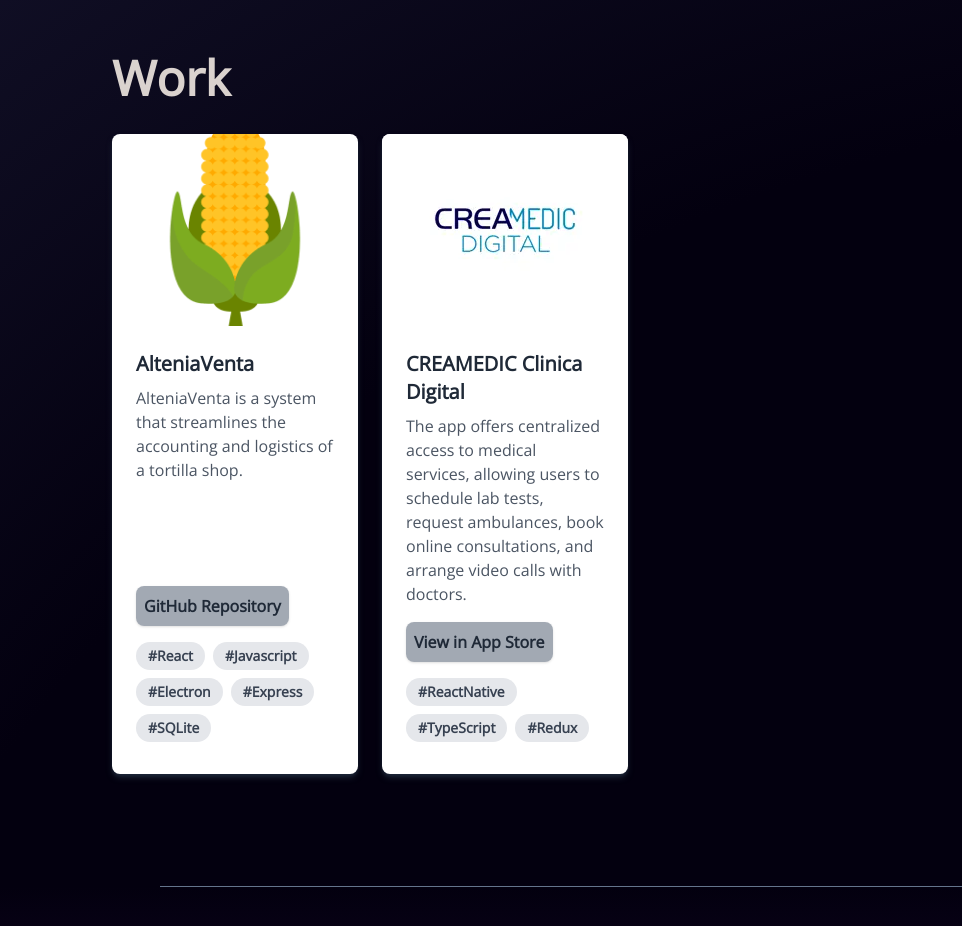
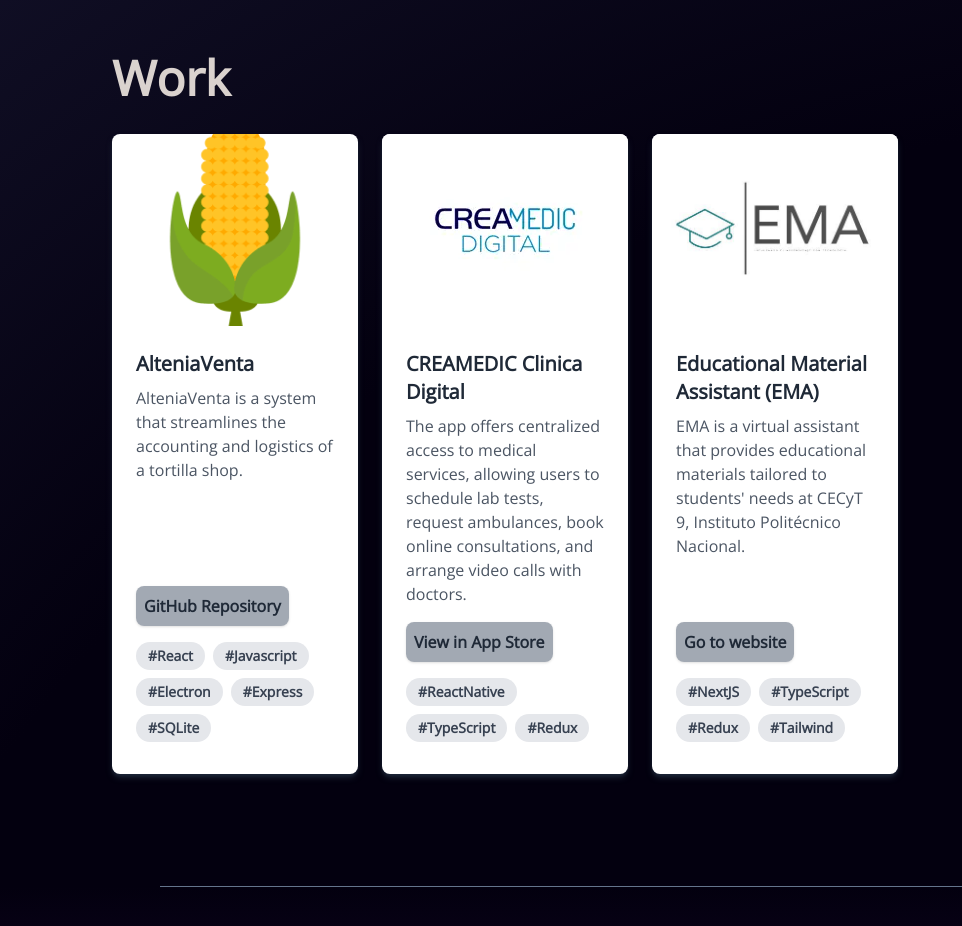
Before and after one commit to AlanJGG/my-portfolio, a React (Vite) app: page / in a window 1280 px wide. Shown: the part 2040-2966 px from the top of the page, without its empty margins (0-962 px from the left). Built offline with nearby package versions, Linux system fonts and the light colour scheme.

Commit message:
Ema project

```diff
--- a/src/views/Projects.jsx
+++ b/src/views/Projects.jsx
@@ -7,7 +7,7 @@
       image: "altenia-logo.png",
       description:
         "AlteniaVenta is a system that streamlines the accounting and logistics of a tortilla shop.",
-      link: {link:"https://github.com/AlanJGG/AlteniaVenta"},
+      link: { link: "https://github.com/AlanJGG/AlteniaVenta" },
       technologies: ["React", "Javascript", "Electron", "Express", "SQLite"],
     },
     {
@@ -15,8 +15,19 @@
       image: "creamedic-app.png",
       description:
         "The app offers centralized access to medical services, allowing users to schedule lab tests, request ambulances, book online consultations, and arrange video calls with doctors.",
-      link: {link: "https://apps.apple.com/us/app/creamedic-cl%C3%ADnica-digital/id1668020867", title: "View in App Store"},
+      link: {
+        link: "https://apps.apple.com/us/app/creamedic-cl%C3%ADnica-digital/id1668020867",
+        title: "View in App Store",
+      },
       technologies: ["ReactNative", "TypeScript", "Redux"],
+    },
+    {
+      title: "Educational Material Assistant (EMA)",
+      image: "ema-logo.jpg",
+      description:
+        "EMA is a virtual assistant that provides educational materials tailored to students' needs at CECyT 9, Instituto Politécnico Nacional.",
+      link: { link: "https://ema-eight.vercel.app/", title: "Go to website" },
+      technologies: ["NextJS", "TypeScript", "Redux", "Tailwind"],
     },
   ];
   return (
```
Also changed, not shown: public/assets/projects/ema-logo.jpg (added).
